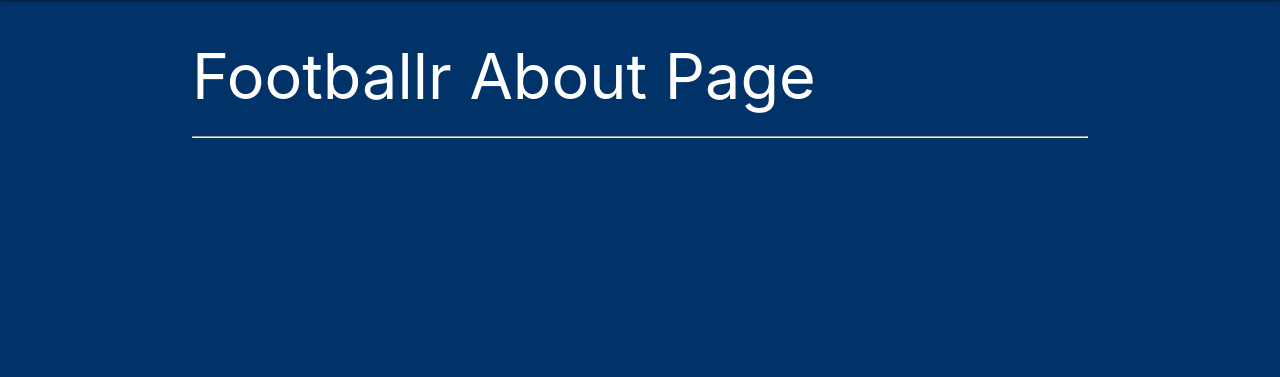
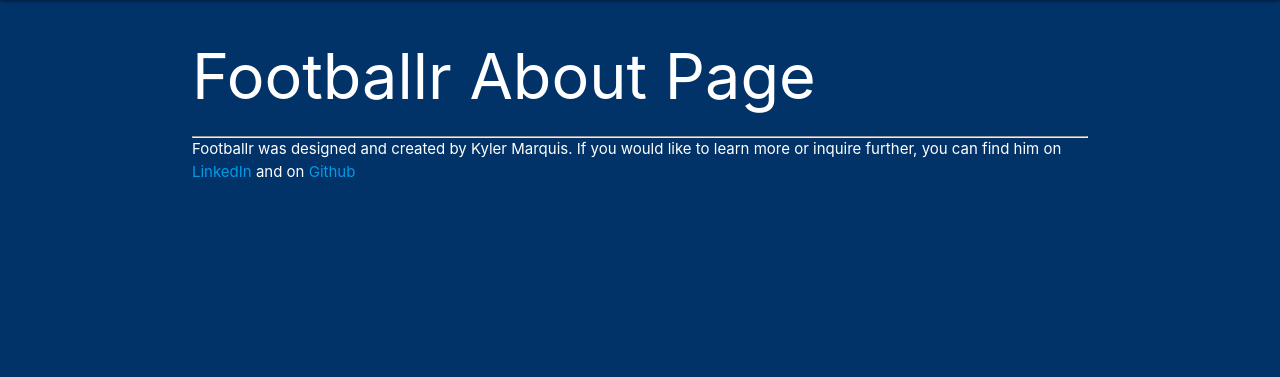
Before and after one commit to CodingJedi12/footballr, a Django app: page /about/ in a window 1280 px wide. Shown: the part 64-441 px from the top of the page. Run offline with Django 4.2, Linux system fonts and the light colour scheme.

Commit message:
added links to about page

```diff
--- a/main_app/templates/about.html
+++ b/main_app/templates/about.html
@@ -3,4 +3,5 @@
 {% block content %}
 <h1>Footballr About Page</h1>
 <hr />
+<p>Footballr was designed and created by Kyler Marquis. If you would like to learn more or inquire further, you can find him on <a href="https://www.linkedin.com/in/kylermarquis/">LinkedIn</a> and on <a href="https://github.com/CodingJedi12">Github</a></p>
 {% endblock %}
```
